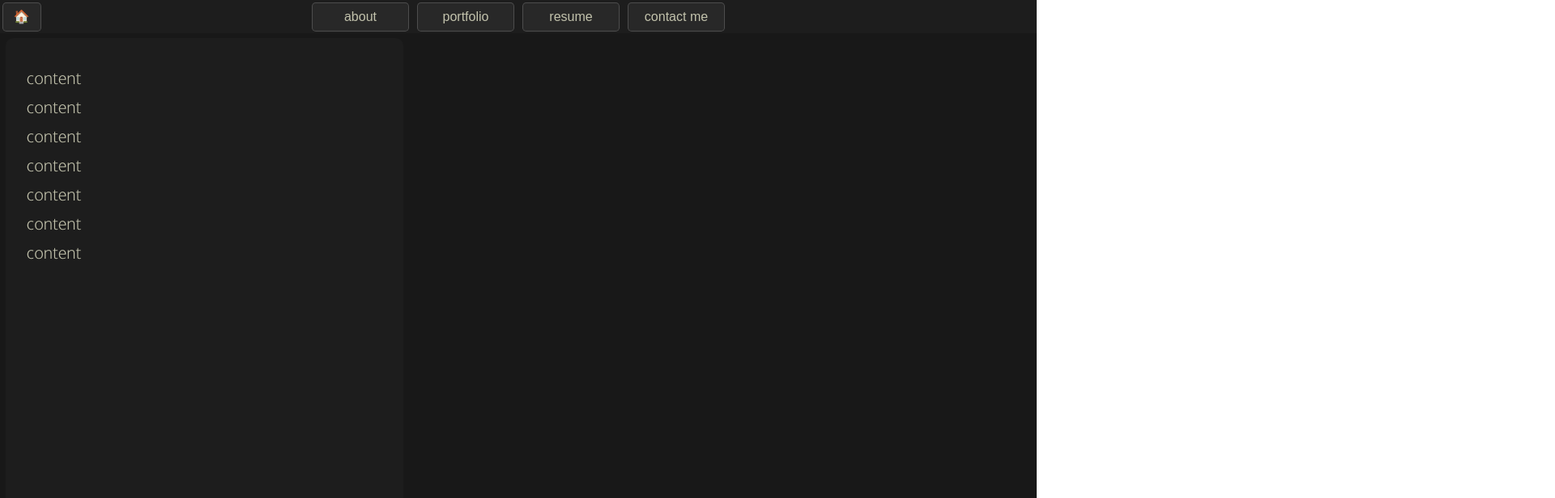
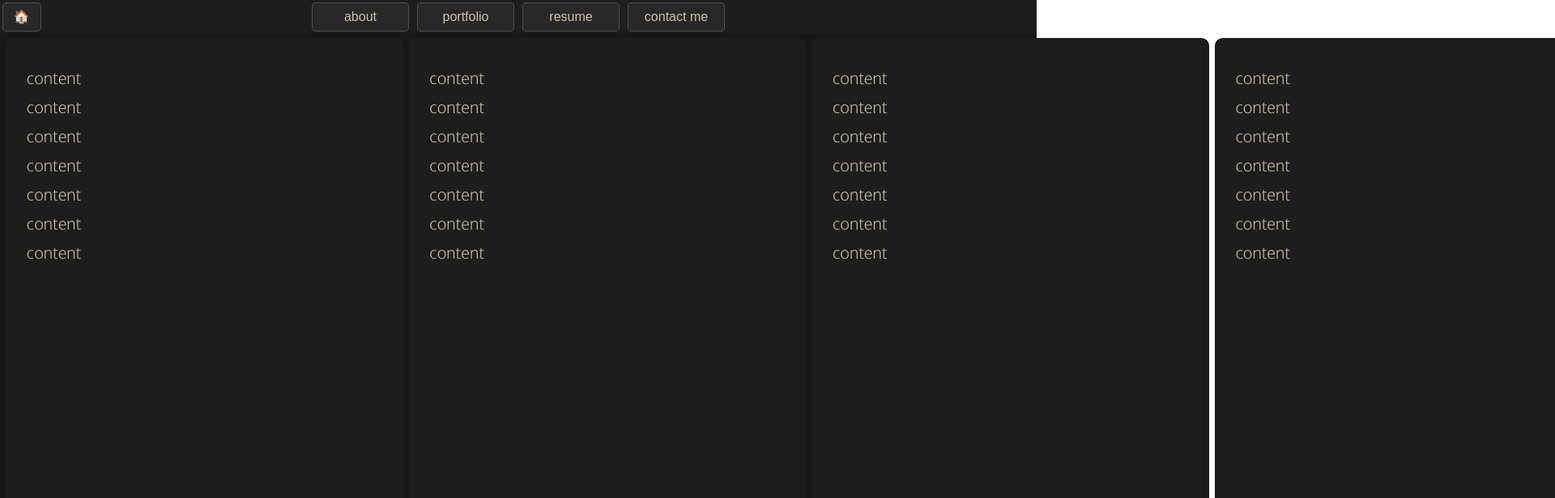
Before and after one commit to factuall/factuall.github.io, a React (Create React App) app in the folder react-app/: page / in a window 1280 px wide. Both pictures are taken after a click on the button "portfolio". Shown: the top 616 px of the page at 81% size, 1920 px wide, since content can reach past the window. Built offline with nearby package versions, Linux system fonts and the light colour scheme.

Commit message:
add horizontal scrolling

```diff
--- a/react-app/src/css/App.css
+++ b/react-app/src/css/App.css
@@ -86,7 +86,7 @@ button:hover.nav {
   padding: 0.5em;
   height: 91.5vh;
   justify-content: center;
-  transition: right 0.5s, top 0.5s;
+  transition: right 0.5s, top 0.5s, left 0.5s;
   flex-shrink: 0;
   width: -webkit-max-content;
   width: -moz-max-content;
@@ -100,7 +100,6 @@ button:hover.nav {
   border-radius: 0.75vw;
   background-color: #1d1d1d;
   color: #c2c2ac;
-  overflow: scroll;
   width: 54.9vh;
   -webkit-animation: cell-slide-in forwards 0.8s;
           animation: cell-slide-in forwards 0.8s;
--- a/react-app/src/css/App.scss
+++ b/react-app/src/css/App.scss
@@ -96,7 +96,7 @@ button{
   padding: 0.5em;
   height: 91.5vh;
   justify-content: center;
-  transition: right 0.5s, top 0.5s;
+  transition: right 0.5s, top 0.5s, left 0.5s;
   flex-shrink: 0;
   width: max-content;
   top: 5vh;
@@ -108,7 +108,6 @@ button{
   border-radius: 0.75vw;
   background-color: $background-color;
   color: $font-color;
-  overflow: scroll;
   width: calc(90vh * 0.61);
   animation: cell-slide-in forwards 0.8s;
 }
--- a/react-app/src/js/App.js
+++ b/react-app/src/js/App.js
@@ -34,13 +34,28 @@ const Page = (props) =>{
 }
 
 const ScrollingPages = () =>{
-  const [scrollValue, setScrollValue] = useState({value: 0});
+  const container = useRef(null);
+  const [scroll, setScroll] = useState({x: 0});
   var scrollableElement = document.body;
   scrollableElement.addEventListener('wheel', (event)  => {
-    setScrollValue({value: scrollValue.value + event.wheelDelta});
+    //scroll with range check
+    let targetScroll = scroll.x + event.wheelDelta;
+    let containerWidth = (container.current ? container.current.offsetWidth : 0);
+    if(targetScroll > 0){
+      setScroll({x: 0});
+    }else if((window.innerWidth - containerWidth - targetScroll) > 0){
+      setScroll({x: -containerWidth + window.innerWidth})
+    }else{
+      setScroll({x: targetScroll});
+    }
+
   });
   return(<>
-    <div className="ScrollingPages">
+    <div className="ScrollingPages" ref={container} style={{left: scroll.x}}>
+      <ScrollingPage></ScrollingPage>
+      <ScrollingPage></ScrollingPage>
+      <ScrollingPage></ScrollingPage>
+      <ScrollingPage></ScrollingPage>
       <ScrollingPage></ScrollingPage>
     </div>
   </>);
```
Also changed, not shown: 1 other file (tests, documents, lock files or other folders).
